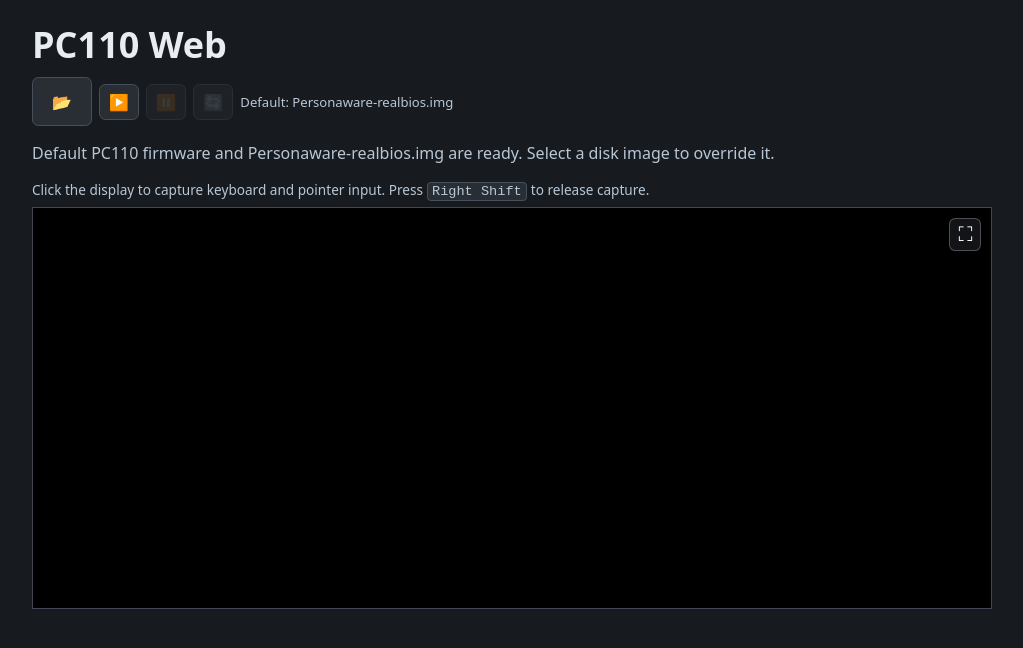
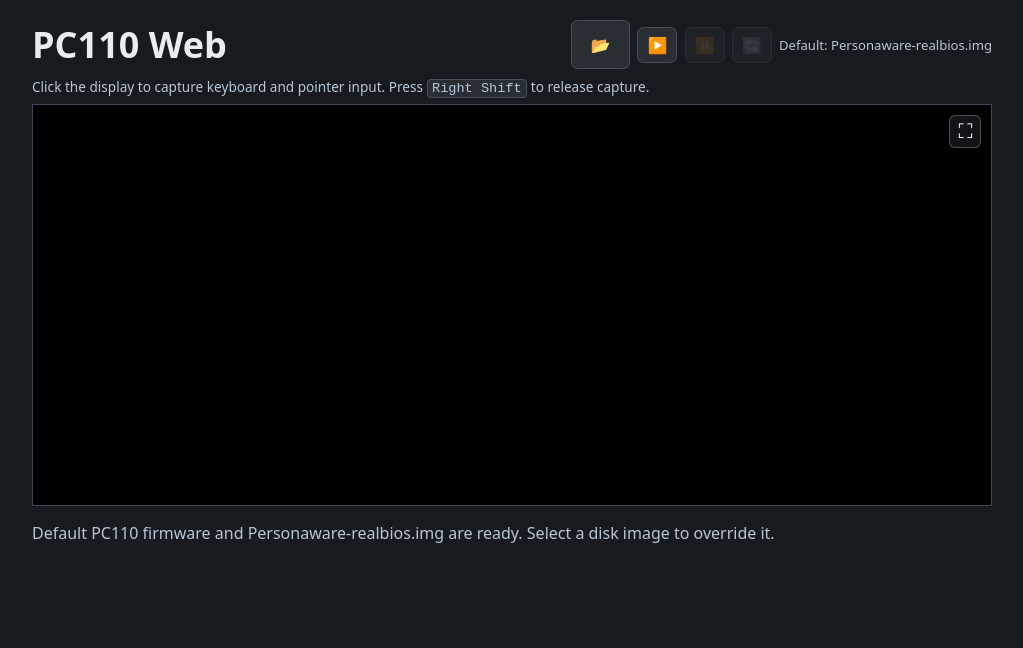
Before and after one commit to cshaxu/pc110-web, a Next.js app: page / in a window 1280 px wide. Shown: the top 648 px of the page, without its empty margins (128-1151 px from the left). Built offline with nearby package versions, Linux system fonts and the light colour scheme.

Commit message:
M3 T4 S3 P2: align player controls with title

```diff
--- a/src/app/globals.css
+++ b/src/app/globals.css
@@ -1,8 +1,8 @@
 :root { color-scheme: dark; font-family: system-ui, sans-serif; background: #171a1e; color: #e8edf2; }
 body { margin: 0; }
-.application { max-width: 960px; margin: 0 auto; padding: clamp(.75rem, 2vw, 1.25rem); }.masthead h1 { font-size: clamp(1.5rem, 4vw, 2.25rem); margin: 0 0 .5rem; }
-.controls { align-items:center; display:flex; flex-wrap:wrap; gap:.45rem; margin:.25rem 0; }.file-state, #status { color: #b8c7d6; }.file-state { font-size:.82rem; overflow-wrap:anywhere; }.controls button, .file-button { align-items:center; background:#292e35; border:1px solid #46505c; border-radius:.4rem; cursor:pointer; display:inline-flex; font:inherit; justify-content:center; min-height:2.25rem; min-width:2.5rem; padding:.35rem .55rem; } .controls button:disabled { cursor:not-allowed; opacity:.4; }.file-button input { display:none; }.sr-only { clip:rect(0,0,0,0); clip-path:inset(50%); height:1px; overflow:hidden; position:absolute; white-space:nowrap; width:1px; }
+.application { max-width: 960px; margin: 0 auto; padding: clamp(.75rem, 2vw, 1.25rem); }.masthead { align-items:center; display:flex; gap:1rem; justify-content:space-between; }.masthead h1 { font-size:clamp(1.5rem,4vw,2.25rem); margin:0; }
+.controls { align-items:center; display:flex; flex-wrap:wrap; gap:.45rem; justify-content:flex-end; }.file-state, #status { color: #b8c7d6; }.file-state { font-size:.82rem; overflow-wrap:anywhere; }.controls button, .file-button { align-items:center; background:#292e35; border:1px solid #46505c; border-radius:.4rem; cursor:pointer; display:inline-flex; font:inherit; justify-content:center; min-height:2.25rem; min-width:2.5rem; padding:.35rem .55rem; } .controls button:disabled { cursor:not-allowed; opacity:.4; }.file-button input { display:none; }.sr-only { clip:rect(0,0,0,0); clip-path:inset(50%); height:1px; overflow:hidden; position:absolute; white-space:nowrap; width:1px; }
 .capture-guidance { color:#b8c7d6; font-size:.85rem; margin:.5rem 0; } kbd { background:#292e35; border:1px solid #46505c; border-radius:.25rem; padding:.08rem .28rem; }
 .display-shell { background:#000; border:1px solid #445; padding:0; position:relative; }.fullscreen-button { background:rgb(25 29 34 / 72%); border:1px solid rgb(255 255 255 / 25%); border-radius:.4rem; color:#fff; cursor:pointer; font-size:1.25rem; line-height:1; padding:.35rem .5rem; position:absolute; right:.6rem; top:.6rem; z-index:1; }.fullscreen-button:hover { background:rgb(55 63 74 / 88%); }.display-viewport { display:flex; justify-content:center; overflow:hidden; } canvas { display:block; height:auto; max-height:calc(100vh - 8rem); max-width:100%; outline:none; width:min(720px,100%); }
 .display-shell:fullscreen { border:0; box-sizing:border-box; display:flex; flex-direction:column; height:100%; padding:1rem; width:100%; }.display-shell:fullscreen .display-viewport { flex:1; }.display-shell:fullscreen canvas { max-height:calc(100vh - 5rem); width:auto; }
-@media (max-width: 520px) { .file-state { flex-basis:100%; } }
+@media (max-width: 640px) { .masthead { align-items:flex-start; flex-direction:column; }.controls { justify-content:flex-start; }.file-state { flex-basis:100%; } }
--- a/src/app/page.tsx
+++ b/src/app/page.tsx
@@ -13,7 +13,8 @@ export default function HomePage() {
 
   return (
     <main className="application">
-      <header className="masthead"><h1>PC110 Web</h1></header>
+      <header className="masthead">
+        <h1>PC110 Web</h1>
         <section className="controls" aria-label="PC110 player controls">
           <label className="file-button" title="Choose a disk image to override the default"><span aria-hidden="true">📂</span><input id="disk" type="file" /><span className="sr-only">Choose disk image override</span></label>
           <button id="start" type="button" title="Play or resume" aria-label="Play or resume">▶️</button>
@@ -21,13 +22,14 @@ export default function HomePage() {
           <button id="restart" type="button" title="Reset" aria-label="Reset" disabled>🔄</button>
           <span id="disk-state" className="file-state">Default: Personaware-realbios.img</span>
         </section>
-      <p id="status" role="status">Loading PC110 player…</p>
+      </header>
       {loadError ? <p id="load-error" role="alert">Player initialization failed: {loadError}</p> : null}
       <p className="capture-guidance">Click the display to capture keyboard and pointer input. Press <kbd>Right Shift</kbd> to release capture.</p>
       <section id="display-shell" className="display-shell" aria-label="PC110 display">
         <button id="fullscreen" className="fullscreen-button" type="button" title="Enter full screen" aria-label="Enter full screen">⛶</button>
         <div className="display-viewport"><canvas id="display" width="720" height="400" tabIndex={0}>PC110 display canvas</canvas></div>
       </section>
+      <p id="status" role="status">Loading PC110 player…</p>
     </main>
   );
 }
```
Lines whose indentation alone changed are shown as unchanged.
